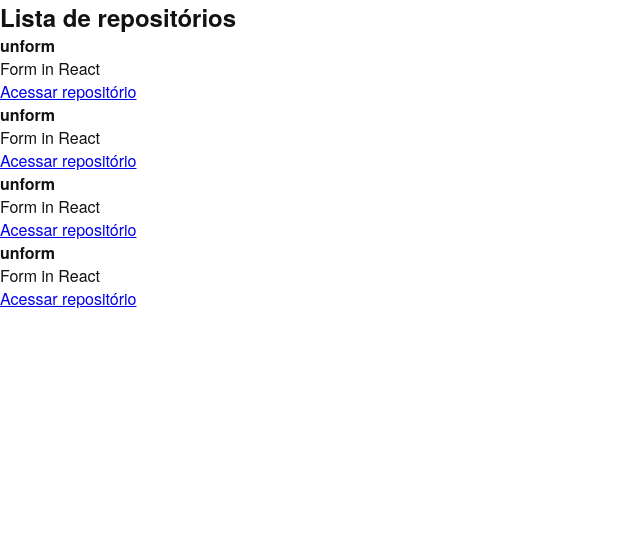
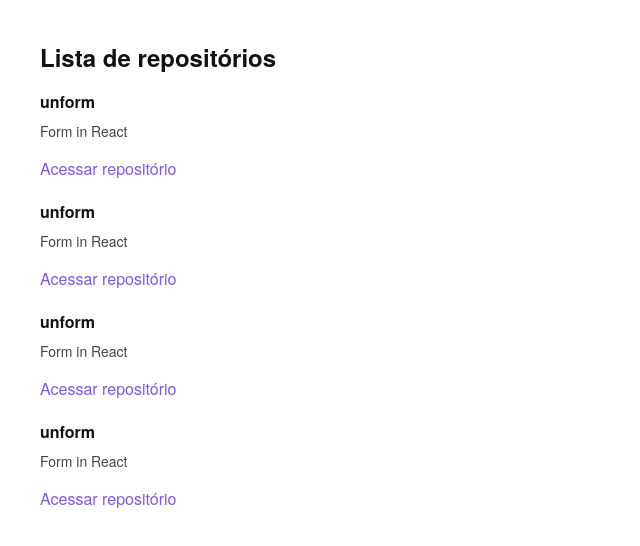
Before and after one commit to dribeirodev/ignite-github-explorer, a React app: page / in a window 1280 px wide. Shown: the top 546 px of the page, without its empty margins (0-640 px from the left). Built offline with nearby package versions, Linux system fonts and the light colour scheme.

Commit message:
fix: listing styling

```diff
--- a/src/App.jsx
+++ b/src/App.jsx
@@ -1,4 +1,4 @@
-import { RepositoryList } from "./styles/components/RepositoryList";
+import { RepositoryList } from "./components/RepositoryList";
 import "./styles/global.scss";
 
 export function App() {
--- a/src/styles/components/RepositoryList.jsx
+++ b/src/components/RepositoryList.jsx
@@ -1,4 +1,6 @@
 import { RepositoryItem } from "./RepositoryItem";
+
+import "../styles/repositories.scss";
 
 const repository = {
   name: "unform",
--- /dev/null
+++ b/src/styles/repositories.scss
@@ -0,0 +1,30 @@
+section.repository-list {
+  margin: 40px;
+
+  h1 {
+    margin-bottom: 16px;
+  }
+
+  ul {
+    list-style: none;
+
+    li {
+      & + li {
+        margin-top: 20px;
+      }
+
+      p {
+        font-size: 14px;
+        color: #444;
+        margin-top: 8px;
+      }
+
+      a {
+        display: inline-block;
+        margin-top: 16px;
+        text-decoration: none;
+        color: #8257e6;
+      }
+    }
+  }
+}
```
Also changed, not shown: src/components/RepositoryItem.jsx (renamed from src/styles/components/RepositoryItem.jsx).
